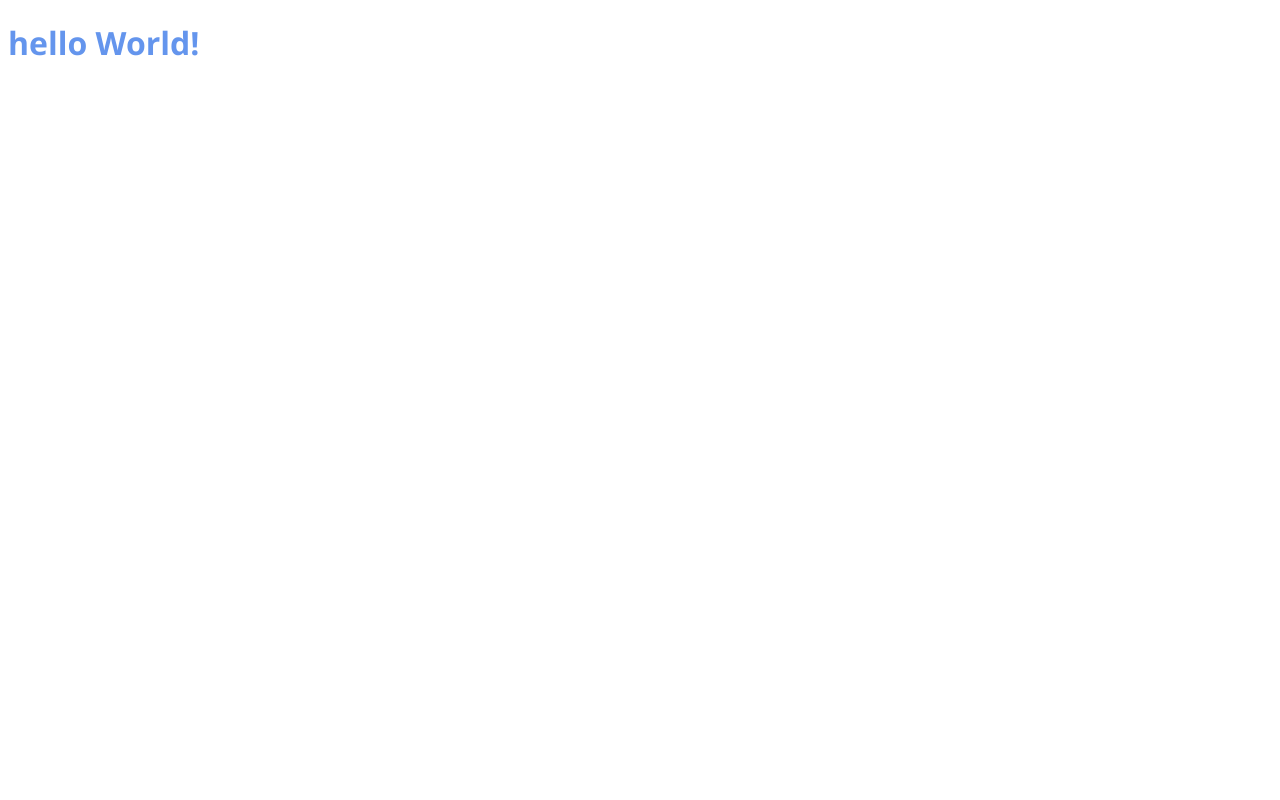
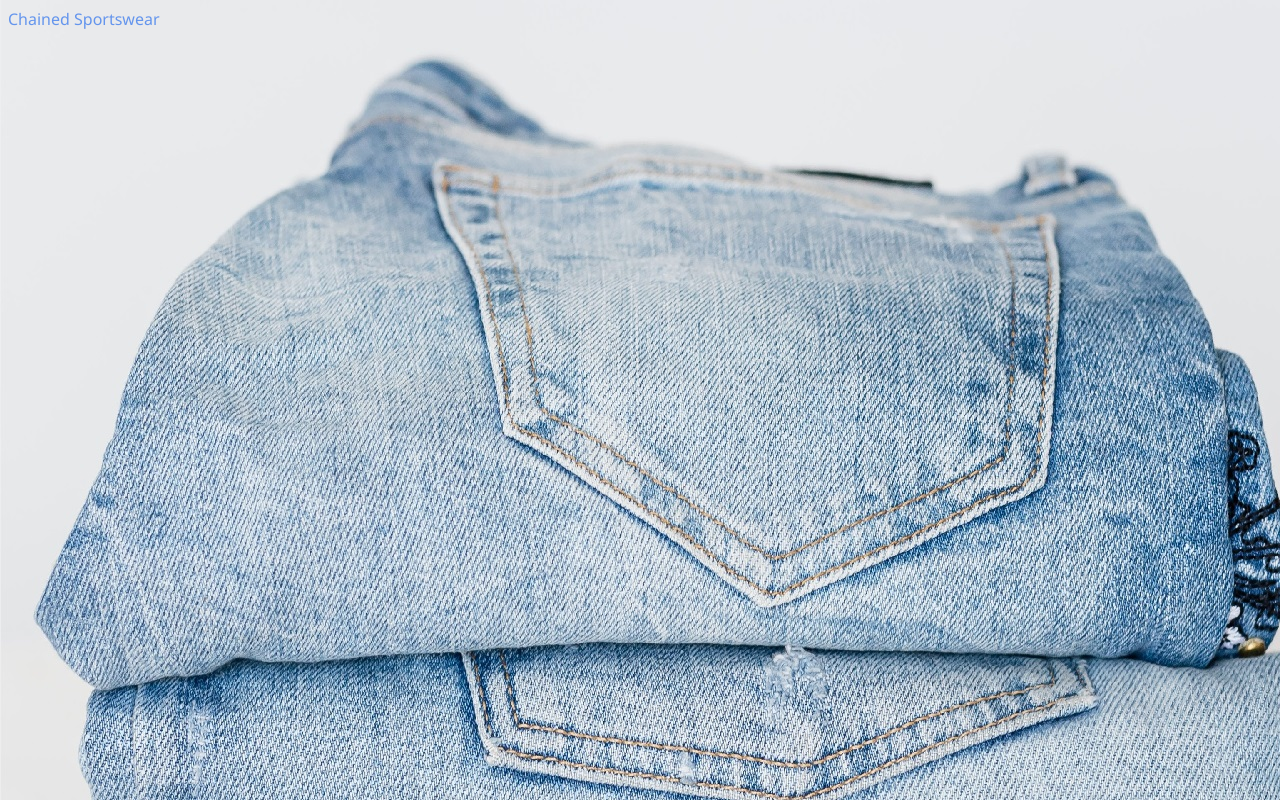
Before and after one commit to Code-Institute-Submissions/DavidJPWard-chained_sportwear_MayResub, a plain HTML site: page index.html in a window 1280 px wide. Drawn offline with Linux system fonts and the light colour scheme.

Commit message:
add core structure for homepage and background image

```diff
--- a/assets/css/style.css
+++ b/assets/css/style.css
@@ -1,4 +1,7 @@
 body{
     font-family: 'Segoe UI', Tahoma, Geneva, Verdana, sans-serif;
     color: cornflowerblue;
+    background-image: url(../images/jeans.jpg);
+    background-repeat: no-repeat;
+
 }
--- a/index.html
+++ b/index.html
@@ -10,6 +10,8 @@
     <title>Chained Sportswear</title>
 </head>
 <body>
-    <h1>hello World!</h1>
+
+    <header>Chained Sportswear</header>
+    <section></section>
 </body>
 </html>
```
Also changed, not shown: assets/images/chimp.webp (added), assets/images/jeans.jpg (added), 1 other file.
